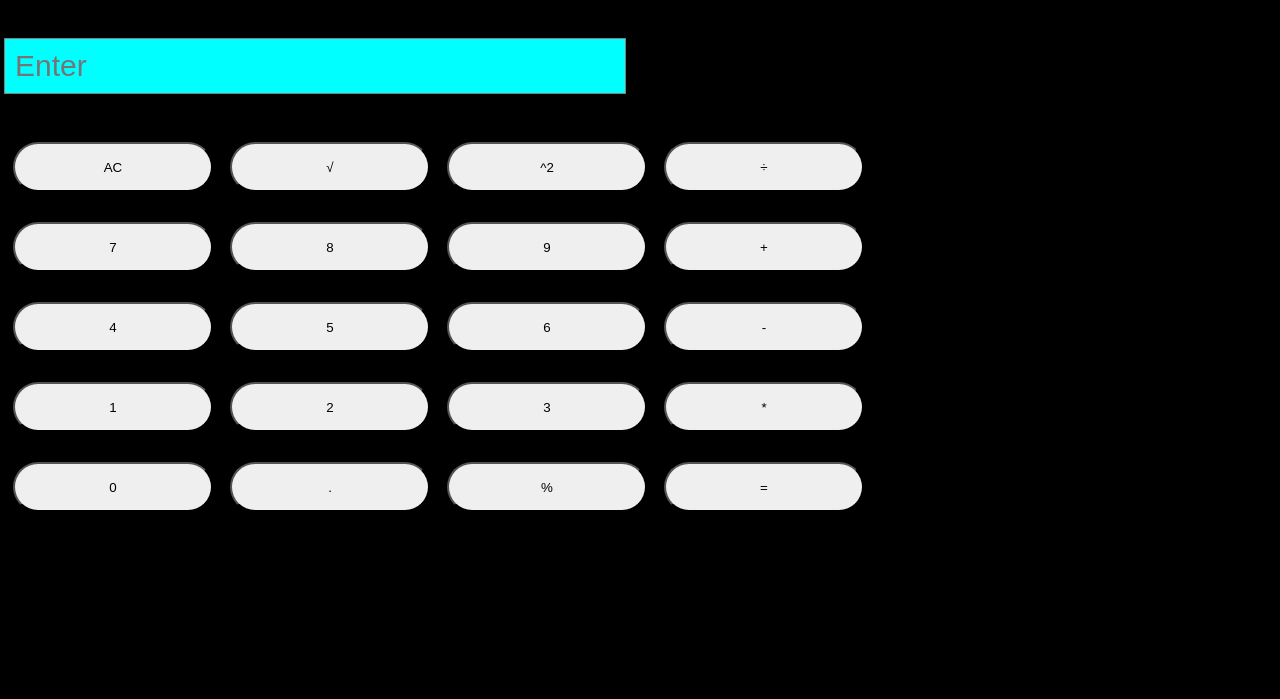
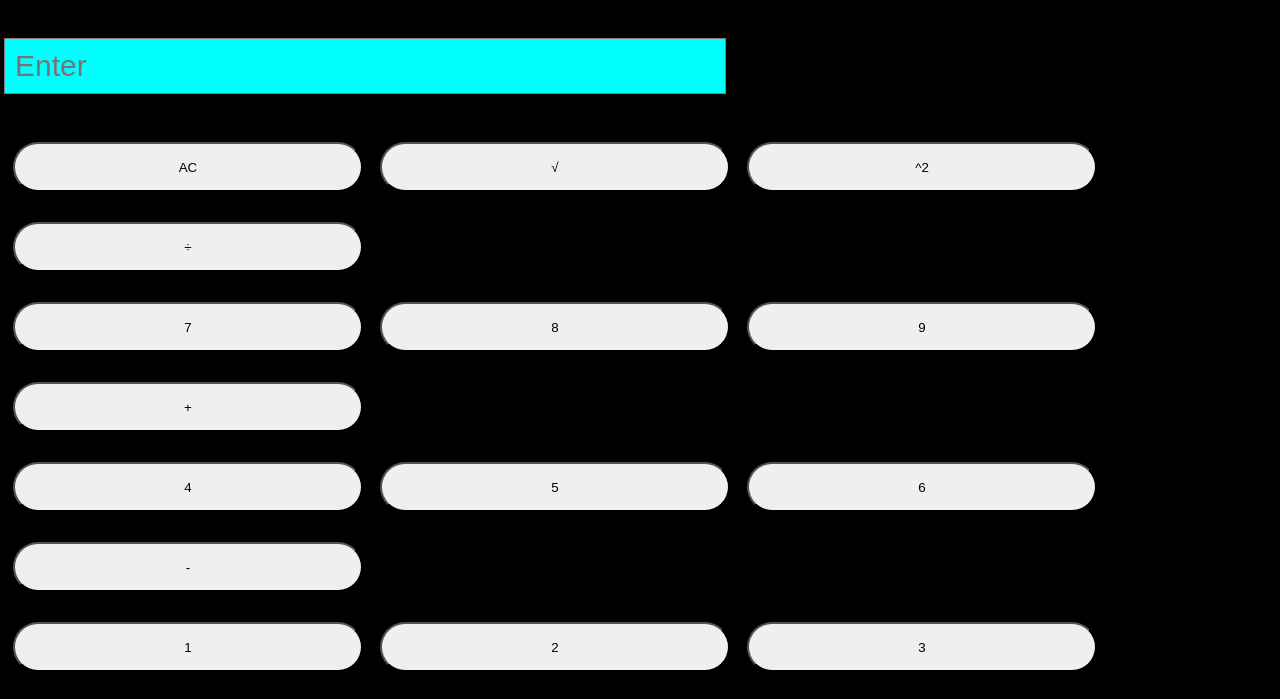
Before and after one commit to TEYTEY4U/Calculator_De_Calc, a plain HTML site: page index.html in a window 1280 px wide. Shown: the part 70-769 px from the top of the page. Drawn offline with Linux system fonts and the light colour scheme.

Commit message:
Update calc.css

```diff
--- a/calc.css
+++ b/calc.css
@@ -18,7 +18,7 @@ background-color:cyan;
 margin-top:20px;
 padding:10px 10px;
 heigth:70px;
-width:600px;
+width:700px;
 margin-left:4px;
 }
 button{
@@ -27,7 +27,7 @@ margin-top:30px;
 margin-left:13px;
 padding:10px 10px;
 height:50px;
-width:200px;
+width:350px;
 }
 button:hover{
 background-color:aqua;
```
